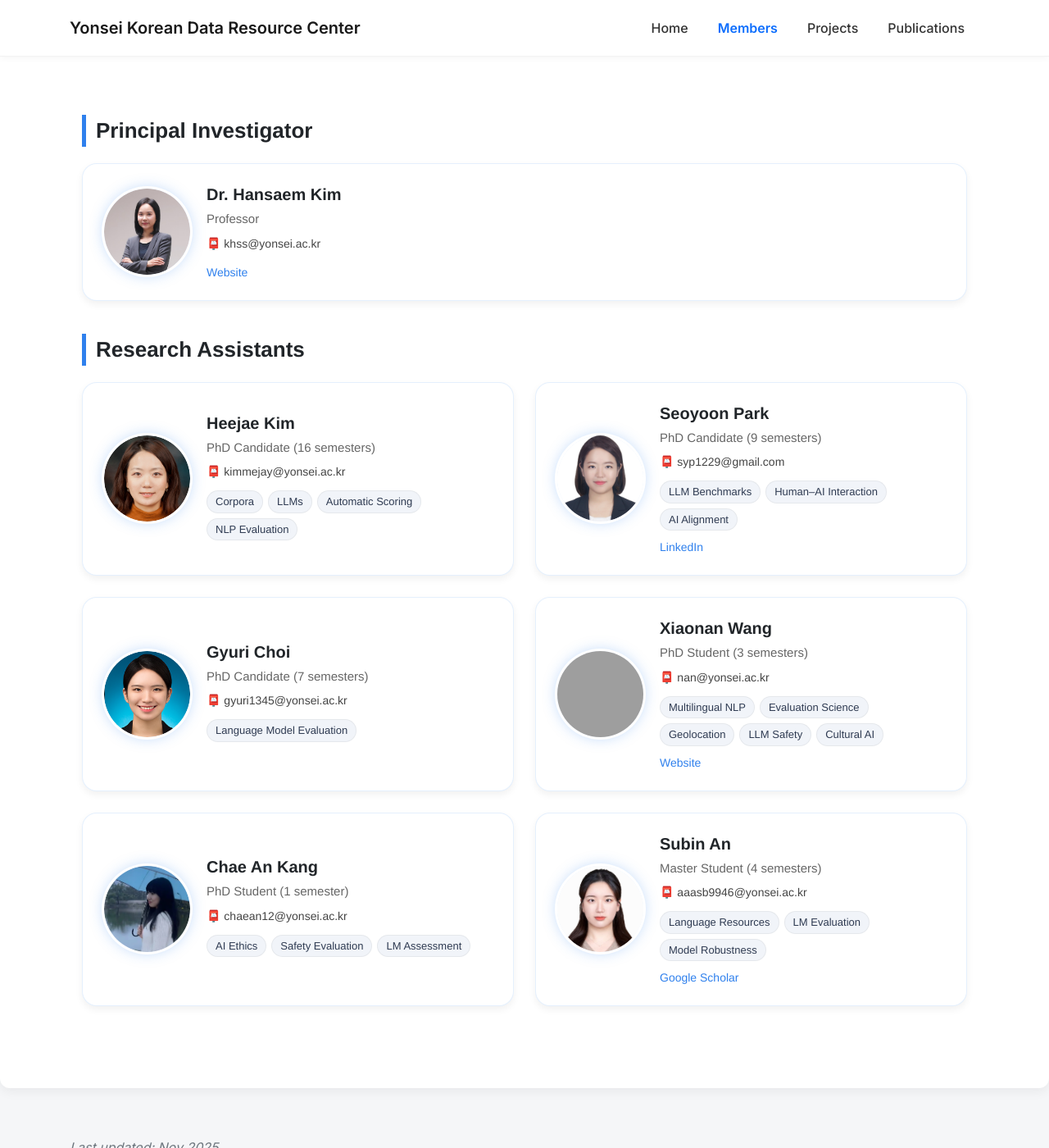
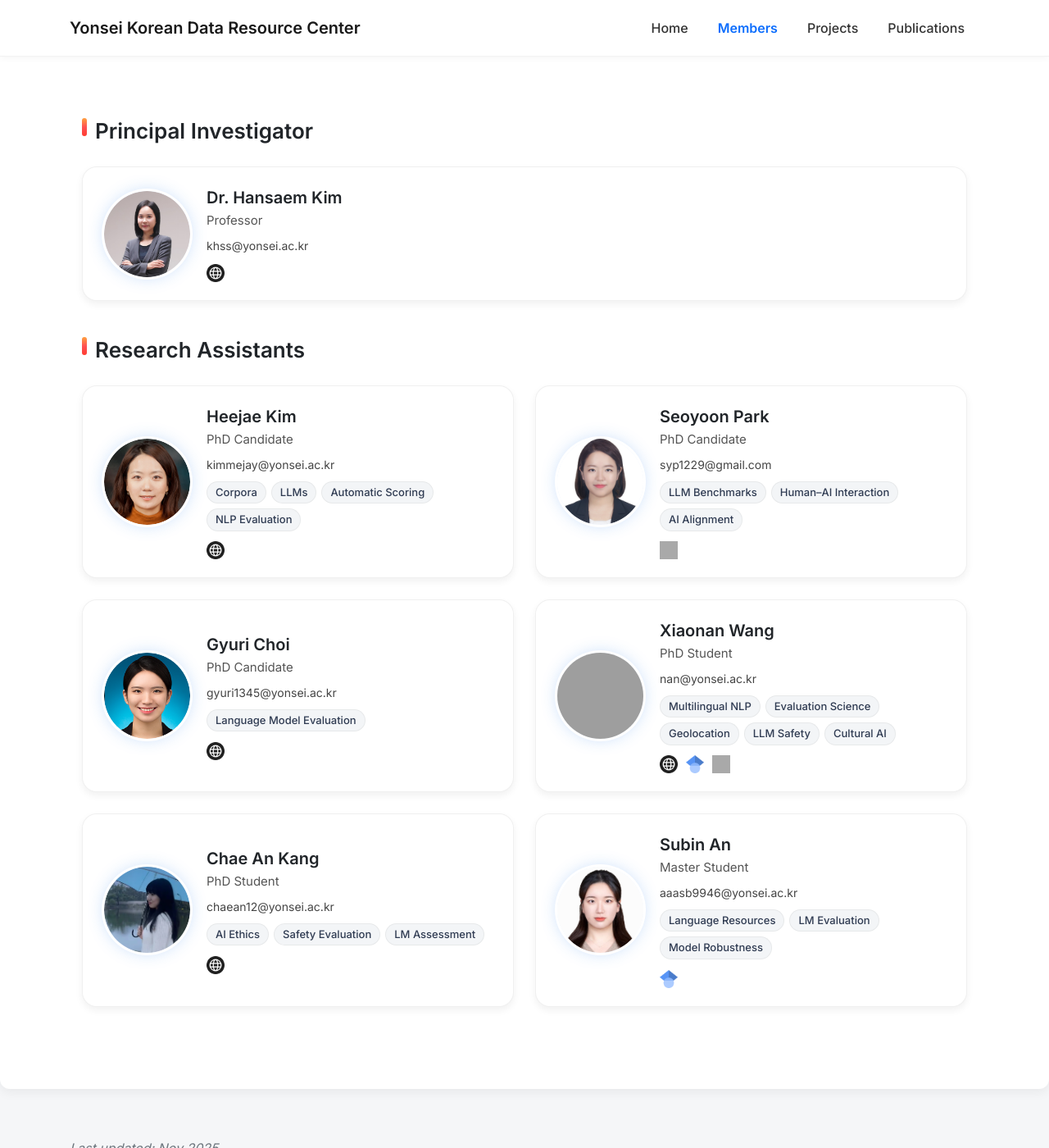
Before and after one commit to wangxiaonan-git/kdarc-lab, a Jekyll site: the page built from members.html, in a window 1280 px wide and 1400 px high. Shown: the whole window at 82% size. Built offline with Jekyll 4.4.1, drawn with Linux system fonts in a browser that asks for light colours; grey boxes are pictures that could not be loaded.

Commit message:
Update members.html

```diff
--- a/members.html
+++ b/members.html
@@ -10,16 +10,36 @@ title: Members
   max-width: 1100px;
   margin: 40px auto;
   padding: 0 10px;
-  font-family: "Helvetica Neue", Helvetica, Arial, sans-serif;
+  font-family: "Inter", "Helvetica Neue", Helvetica, Arial, sans-serif;
   animation: fadeInUp 0.5s ease-out;
 }
 
+/* ======== SECTION TITLE WITH ORANGE-RED GRADIENT BAR ======== */
 .team-title {
   font-size: 26px;
   font-weight: 700;
-  margin: 35px 0 20px;
-  border-left: 5px solid #2f80ed;
-  padding-left: 12px;
+  margin: 35px 0 24px;
+  padding-left: 16px;
+  position: relative;
+}
+
+.team-title::before {
+  content: "";
+  position: absolute;
+  left: 0;
+  top: 4px;
+  width: 6px;
+  height: 22px;
+  border-radius: 3px;
+
+  /* 动态渐变橙红线 */
+  background: linear-gradient(180deg, #ff9a3c, #ff4e50, #ff3a2f);
+  animation: glow 3s ease-in-out infinite;
+}
+
+@keyframes glow {
+  0%, 100% { filter: brightness(1); }
+  50% { filter: brightness(1.55); }
 }
 
 .team-grid {
@@ -39,18 +59,16 @@ title: Members
   align-items: center;
   position: relative;
   box-shadow: 0 4px 10px rgba(0,0,0,0.06);
-  border: 1px solid rgba(47,128,237,0.12);
+  border: 1px solid rgba(0,0,0,0.06);
   transition: all 0.25s ease;
-  backdrop-filter: blur(2px);
 }
 
 .member-card:hover {
-  transform: translateY(-5px);
-  box-shadow: 0 8px 20px rgba(0,0,0,0.12);
-  border: 1px solid rgba(47,128,237,0.35);
+  transform: translateY(-6px);
+  box-shadow: 0 10px 24px rgba(0,0,0,0.12);
 }
 
-/* ===================== PHOTO WITH HALO ===================== */
+/* ===================== PHOTO ===================== */
 
 .member-photo {
   width: 105px;
@@ -58,8 +76,7 @@ title: Members
   border-radius: 50%;
   object-fit: cover;
   aspect-ratio: 1/1;
-  position: relative;
-  box-shadow: 0 0 0 3px #ffffff, 0 0 18px rgba(47,128,237,0.35);
+  box-shadow: 0 0 0 3px #fff, 0 0 20px rgba(47,128,237,0.28);
 }
 
 /* ===================== TEXT ===================== */
@@ -69,32 +86,34 @@ title: Members
 .member-name {
   font-size: 20px;
   font-weight: 600;
-  margin-bottom: 4px;
+  margin-bottom: 2px;
 }
 
 .member-role {
   font-size: 15px;
-  color: #666;
+  color: #555;
   margin-bottom: 8px;
 }
+
+/* ===================== EMAIL ===================== */
 
 .member-email {
   font-size: 14px;
   color: #444;
-  margin-bottom: 12px;
+  margin-bottom: 10px;
 }
 
-/* ===================== INTEREST TAGS (PILL STYLE) ===================== */
+/* ===================== TAGS ===================== */
 
 .interest-list {
   display: flex;
   flex-wrap: wrap;
   gap: 6px;
-  margin-bottom: 8px;
+  margin-bottom: 10px;
 }
 
 .interest-tag {
-  background: #f1f4f9;
+  background: #f3f5f7;
   color: #2f3b52;
   padding: 3px 10px;
   border-radius: 14px;
@@ -103,26 +122,33 @@ title: Members
   border: 1px solid rgba(0,0,0,0.05);
 }
 
-/* ===================== WEBSITE LINK ===================== */
+/* ===================== SOCIAL ICONS ===================== */
+.social-icons {
+  display: flex;
+  gap: 10px;
+  margin-top: 4px;
+}
 
-.member-website {
-  font-size: 14px;
-  color: #2f80ed;
+.social-icons img {
+  width: 22px;
+  height: 22px;
+  opacity: 0.88;
+  transition: 0.2s;
+}
+
+.social-icons img:hover {
+  opacity: 1;
+  transform: scale(1.1);
 }
 
 /* ===================== ANIMATION ===================== */
 
 @keyframes fadeInUp {
-  from {
-    opacity: 0;
-    transform: translateY(12px);
-  }
-  to {
-    opacity: 1;
-    transform: translateY(0);
-  }
+  from { opacity: 0; transform: translateY(12px); }
+  to { opacity: 1; transform: translateY(0); }
 }
 </style>
+
 
 
 <!-- ====================== PI ====================== -->
@@ -136,12 +162,16 @@ title: Members
       <div class="member-info">
         <div class="member-name">Dr. Hansaem Kim</div>
         <div class="member-role">Professor</div>
-        <div class="member-email">📮 khss@yonsei.ac.kr</div>
-        <a class="member-website" href="#" target="_blank">Website</a>
+        <div class="member-email">khss@yonsei.ac.kr</div>
+
+        <div class="social-icons">
+          <a href="#" target="_blank"><img src="/kdarc-lab/assets/images/badges/web.png"></a>
+        </div>
       </div>
     </div>
   </div>
 </div>
+
 
 
 <!-- ====================== RESEARCH ASSISTANTS ====================== -->
@@ -156,14 +186,18 @@ title: Members
       <img class="member-photo" src="/kdarc-lab/assets/images/member/Kim Heejae.png">
       <div class="member-info">
         <div class="member-name">Heejae Kim</div>
-        <div class="member-role">PhD Candidate (16 semesters)</div>
-        <div class="member-email">📮 kimmejay@yonsei.ac.kr</div>
+        <div class="member-role">PhD Candidate</div>
+        <div class="member-email">kimmejay@yonsei.ac.kr</div>
 
         <div class="interest-list">
           <span class="interest-tag">Corpora</span>
           <span class="interest-tag">LLMs</span>
           <span class="interest-tag">Automatic Scoring</span>
           <span class="interest-tag">NLP Evaluation</span>
+        </div>
+
+        <div class="social-icons">
+          <a href="#" target="_blank"><img src="/kdarc-lab/assets/images/badges/web.png"></a>
         </div>
       </div>
     </div>
@@ -173,8 +207,8 @@ title: Members
       <img class="member-photo" src="/kdarc-lab/assets/images/member/Seoyoon Park.png">
       <div class="member-info">
         <div class="member-name">Seoyoon Park</div>
-        <div class="member-role">PhD Candidate (9 semesters)</div>
-        <div class="member-email">📮 syp1229@gmail.com</div>
+        <div class="member-role">PhD Candidate</div>
+        <div class="member-email">syp1229@gmail.com</div>
 
         <div class="interest-list">
           <span class="interest-tag">LLM Benchmarks</span>
@@ -182,7 +216,11 @@ title: Members
           <span class="interest-tag">AI Alignment</span>
         </div>
 
-        <a class="member-website" href="https://www.linkedin.com/in/seoyoon-park-b2505513a" target="_blank">LinkedIn</a>
+        <div class="social-icons">
+          <a href="https://www.linkedin.com/in/seoyoon-park-b2505513a" target="_blank">
+            <img src="/kdarc-lab/assets/images/badges/linkedin.png">
+          </a>
+        </div>
       </div>
     </div>
 
@@ -191,11 +229,15 @@ title: Members
       <img class="member-photo" src="/kdarc-lab/assets/images/member/Choi Gyuri.png">
       <div class="member-info">
         <div class="member-name">Gyuri Choi</div>
-        <div class="member-role">PhD Candidate (7 semesters)</div>
-        <div class="member-email">📮 gyuri1345@yonsei.ac.kr</div>
+        <div class="member-role">PhD Candidate</div>
+        <div class="member-email">gyuri1345@yonsei.ac.kr</div>
 
         <div class="interest-list">
           <span class="interest-tag">Language Model Evaluation</span>
+        </div>
+
+        <div class="social-icons">
+          <a href="#" target="_blank"><img src="/kdarc-lab/assets/images/badges/web.png"></a>
         </div>
       </div>
     </div>
@@ -205,8 +247,8 @@ title: Members
       <img class="member-photo" src="/kdarc-lab/assets/images/member/xiaonanwang.png">
       <div class="member-info">
         <div class="member-name">Xiaonan Wang</div>
-        <div class="member-role">PhD Student (3 semesters)</div>
-        <div class="member-email">📮 nan@yonsei.ac.kr</div>
+        <div class="member-role">PhD Student</div>
+        <div class="member-email">nan@yonsei.ac.kr</div>
 
         <div class="interest-list">
           <span class="interest-tag">Multilingual NLP</span>
@@ -216,7 +258,17 @@ title: Members
           <span class="interest-tag">Cultural AI</span>
         </div>
 
-        <a class="member-website" href="https://wangxiaonan-git.github.io/" target="_blank">Website</a>
+        <div class="social-icons">
+          <a href="https://wangxiaonan-git.github.io/" target="_blank">
+            <img src="/kdarc-lab/assets/images/badges/web.png">
+          </a>
+          <a href="https://scholar.google.com/citations?hl=zh-CN&user=fs_91jMAAAAJ" target="_blank">
+            <img src="/kdarc-lab/assets/images/badges/Google_Scholar.png">
+          </a>
+          <a href="https://www.linkedin.com/in/wangxiaonan" target="_blank">
+            <img src="/kdarc-lab/assets/images/badges/linkedin.png">
+          </a>
+        </div>
       </div>
     </div>
 
@@ -225,13 +277,17 @@ title: Members
       <img class="member-photo" src="/kdarc-lab/assets/images/member/Kang Chae An.png">
       <div class="member-info">
         <div class="member-name">Chae An Kang</div>
-        <div class="member-role">PhD Student (1 semester)</div>
-        <div class="member-email">📮 chaean12@yonsei.ac.kr</div>
+        <div class="member-role">PhD Student</div>
+        <div class="member-email">chaean12@yonsei.ac.kr</div>
 
         <div class="interest-list">
           <span class="interest-tag">AI Ethics</span>
           <span class="interest-tag">Safety Evaluation</span>
           <span class="interest-tag">LM Assessment</span>
+        </div>
+
+        <div class="social-icons">
+          <a href="#" target="_blank"><img src="/kdarc-lab/assets/images/badges/web.png"></a>
         </div>
       </div>
     </div>
@@ -241,8 +297,8 @@ title: Members
       <img class="member-photo" src="/kdarc-lab/assets/images/member/Subin An.png">
       <div class="member-info">
         <div class="member-name">Subin An</div>
-        <div class="member-role">Master Student (4 semesters)</div>
-        <div class="member-email">📮 aaasb9946@yonsei.ac.kr</div>
+        <div class="member-role">Master Student</div>
+        <div class="member-email">aaasb9946@yonsei.ac.kr</div>
 
         <div class="interest-list">
           <span class="interest-tag">Language Resources</span>
@@ -250,9 +306,11 @@ title: Members
           <span class="interest-tag">Model Robustness</span>
         </div>
 
-        <a class="member-website"
-           href="https://scholar.google.co.kr/citations?user=WZHrMfsAAAAJ&hl=ko"
-           target="_blank">Google Scholar</a>
+        <div class="social-icons">
+          <a href="https://scholar.google.co.kr/citations?user=WZHrMfsAAAAJ&hl=ko" target="_blank">
+            <img src="/kdarc-lab/assets/images/badges/Google_Scholar.png">
+          </a>
+        </div>
       </div>
     </div>
 
```
